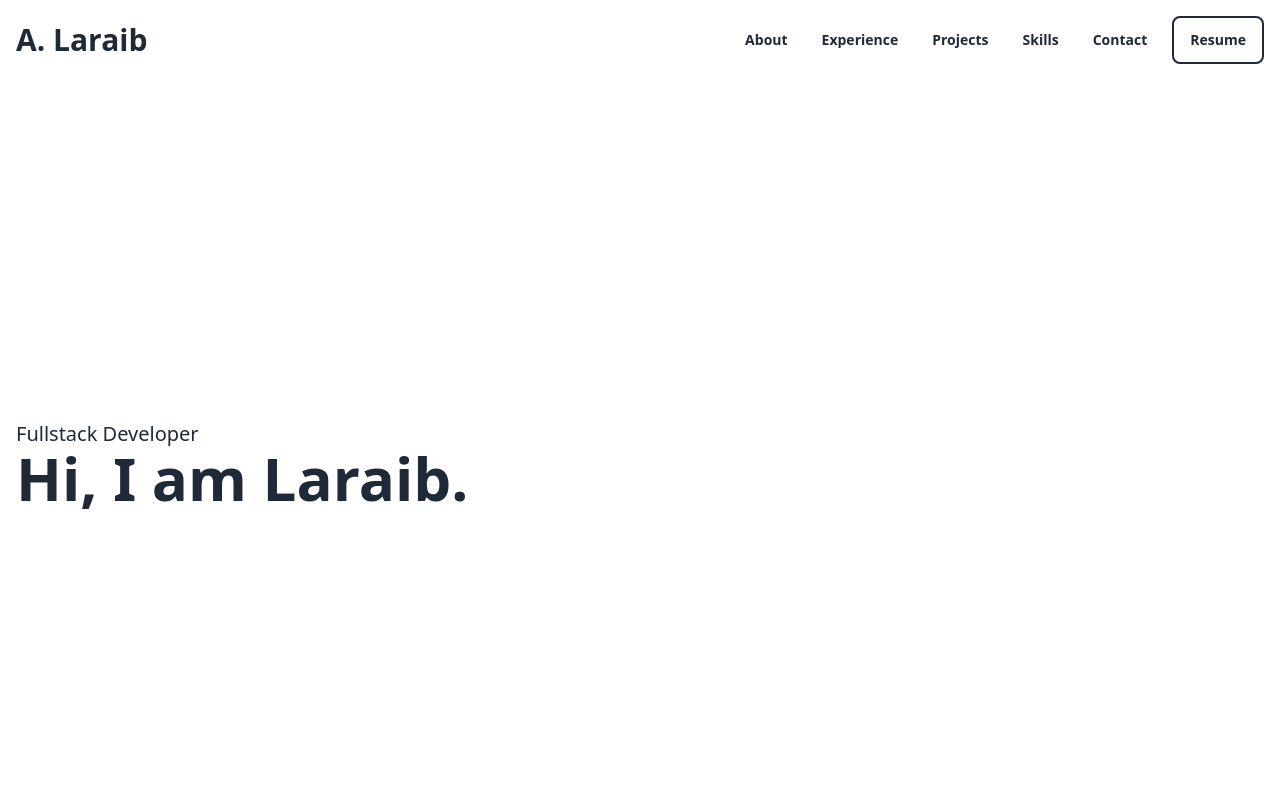
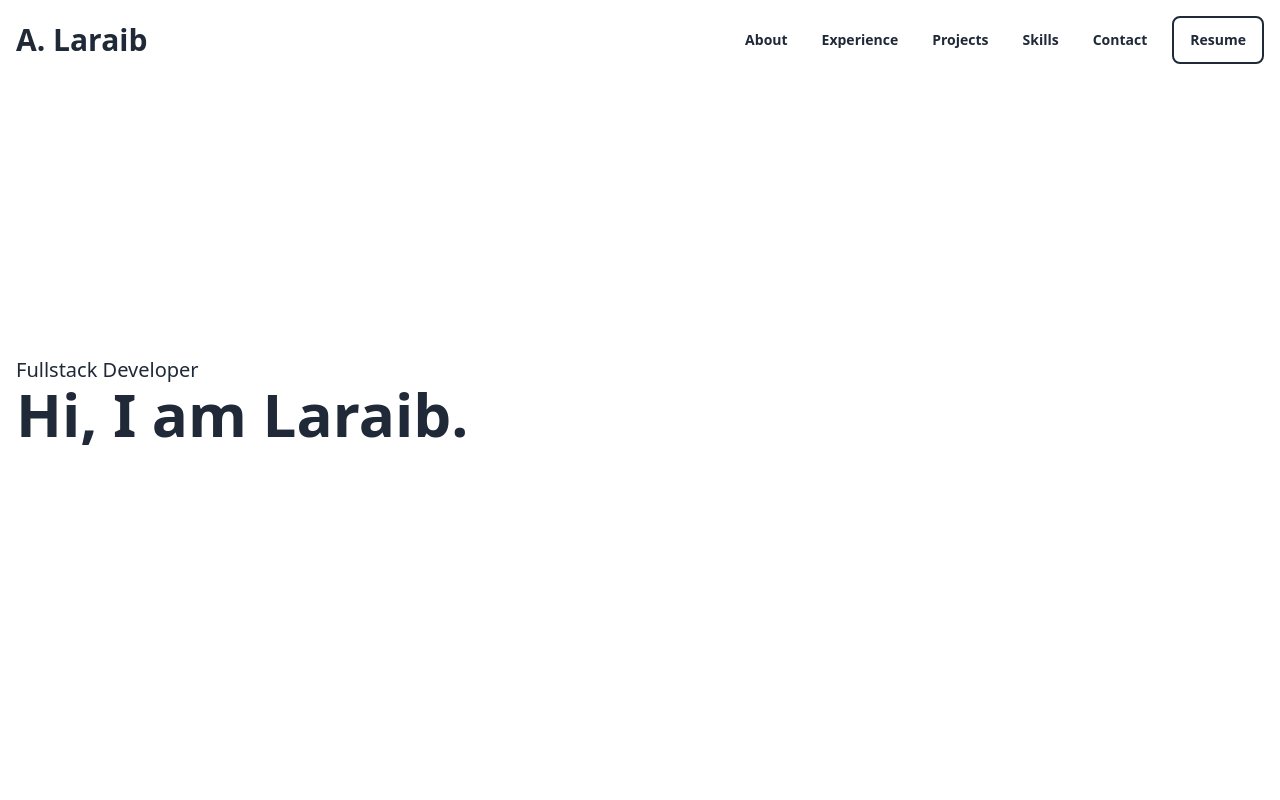
Before and after one commit to laraib07/portfolio-old, a website built with Vite: page index.html in a window 1280 px wide. Shown: the top 800 px of the page. Built offline with nearby package versions, Linux system fonts and the light colour scheme.

Commit message:
fix hero section padding

```diff
--- a/index.html
+++ b/index.html
@@ -70,7 +70,7 @@
     </header>
 
     <!-- Hero Section -->
-    <section class="w-full min-h-screen px-4 py-16 bg-base-100">
+    <section class="w-full min-h-screen px-4 bg-base-100">
       <div class="flex items-center max-w-screen-xl min-h-screen mx-auto">
         <div>
           <h2 class="text-xl">Fullstack Developer</h2>
```
